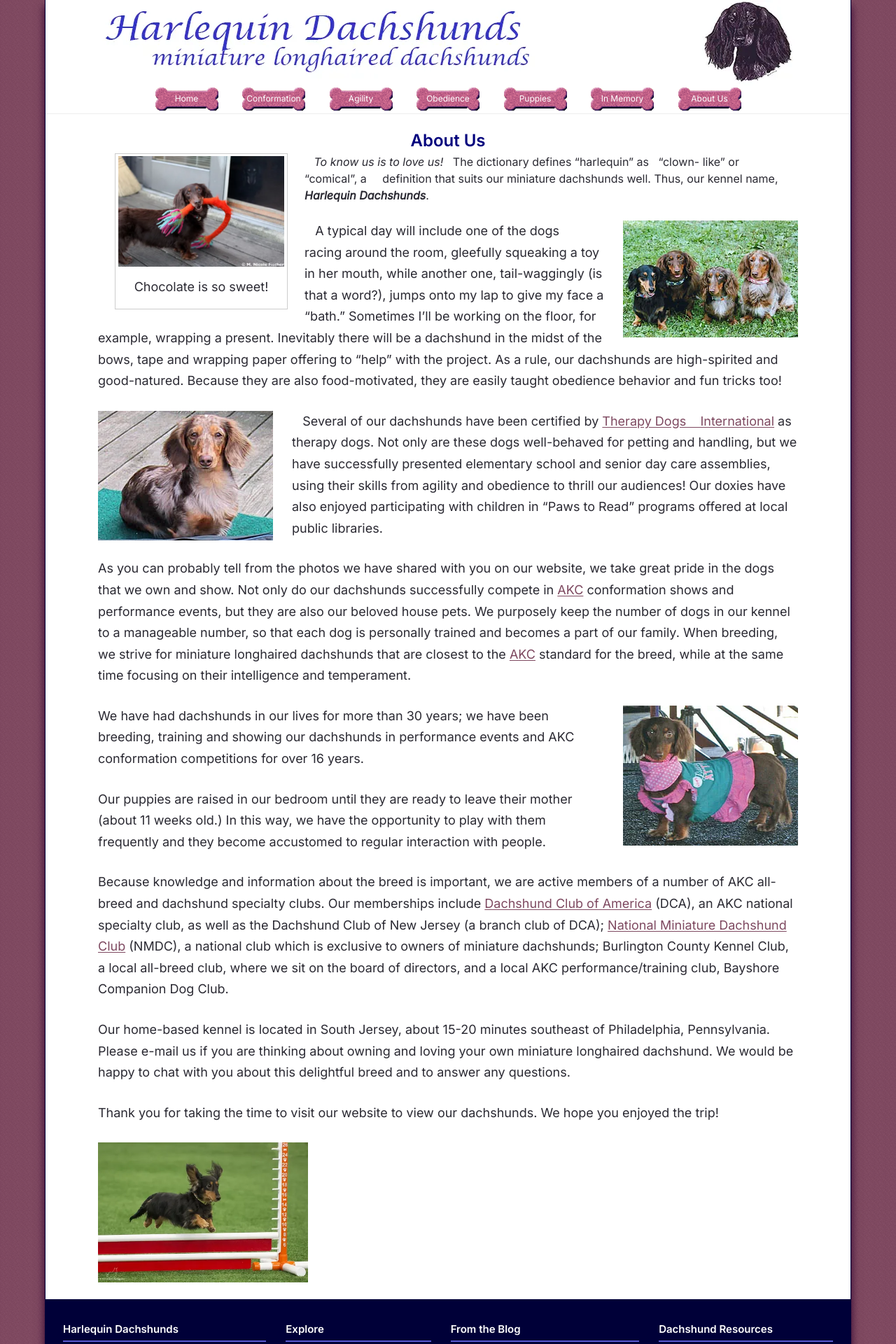
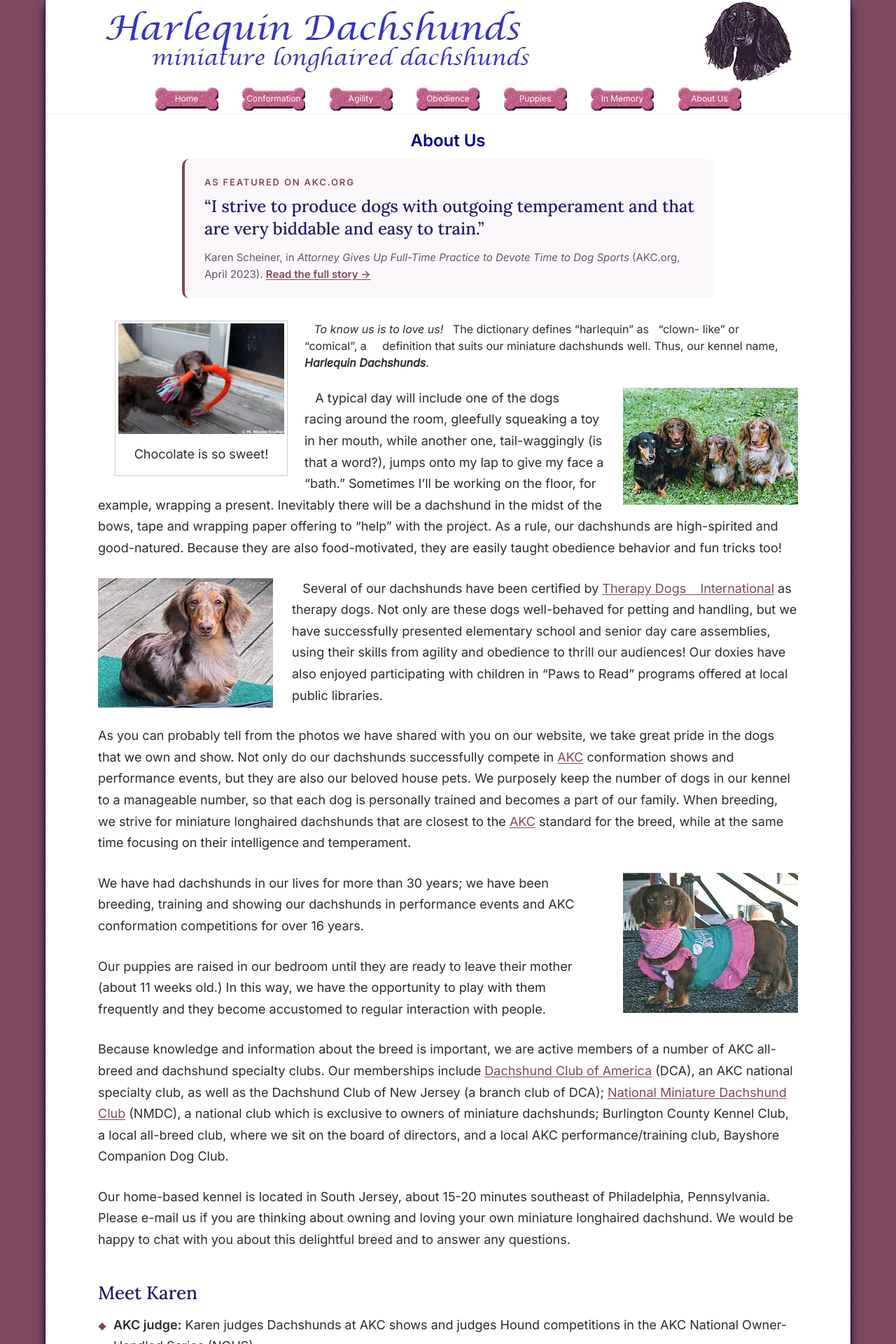
Before and after one commit to louisliberty/harlequin-dachshunds, a Jekyll site: the page built from about-us.html, in a window 1280 px wide. Shown: the top 1920 px of the page at 70% size. Built offline with Jekyll 4.4.1, drawn with Linux system fonts in a browser that asks for light colours; some of the changed text lies outside the part shown.

Commit message:
About Us: AKC.org feature box and Meet Karen highlights; footer: judge credential, AKC feature link, badge links to Breeder of Merit list
Co-Authored-By: Claude Opus 5.5 <noreply@anthropic.com>
Claude-Session: https://claude.ai/code/session_01TAfJqWrpFTn7GBn9jW8hNF

```diff
--- a/_includes/footer.html
+++ b/_includes/footer.html
@@ -2,8 +2,9 @@
 		<div class="footer-columns">
 			<section class="footer-col footer-about">
 				<h2 class="footer-heading">{{ site.title }}</h2>
-				<div class="footer-badge"><img src="/assets/images/site/breeder-merit-badge.webp" alt="American Kennel Club Breeder of Merit" width="150" height="79" loading="lazy" decoding="async"></div>
-				<p>AKC Breeder of Merit raising Miniature Longhaired Dachshunds in South Jersey, near Philadelphia, for more than 20 years.</p>
+				<a class="footer-badge" href="https://www.akc.org/breeder-programs/akc-breeder-of-merit-program/list/" target="_blank" rel="noopener" title="AKC Breeder of Merit participants (search Scheiner)"><img src="/assets/images/site/breeder-merit-badge.webp" alt="American Kennel Club Breeder of Merit" width="150" height="79" loading="lazy" decoding="async"></a>
+				<p class="footer-featured"><a href="https://www.akc.org/expert-advice/news/attorney-gives-up-practice-for-dog-sports/" target="_blank" rel="noopener">Featured on AKC.org &rarr;</a></p>
+				<p>AKC Breeder of Merit and AKC Dachshund judge, raising Miniature Longhaired Dachshunds in South Jersey, near Philadelphia, for more than 20 years.</p>
 				<p><a href="mailto:{{ site.email }}">{{ site.email }}</a></p>
 			</section>
 			<nav class="footer-col" aria-label="Footer">
--- a/about-us.html
+++ b/about-us.html
@@ -5,6 +5,11 @@ body_class: page
 permalink: /about-us/
 description: "Chocolate is so sweet! To know us is to love us! The dictionary defines “harlequin” as “clown- like” or “comical”, a definition that suits our miniature…"
 ---
+<aside class="featured-akc">
+<p class="featured-akc-label">As featured on AKC.org</p>
+<blockquote class="featured-akc-quote">“I strive to produce dogs with outgoing temperament and that are very biddable and easy to train.”</blockquote>
+<p class="featured-akc-cite">Karen Scheiner, in <cite>Attorney Gives Up Full-Time Practice to Devote Time to Dog Sports</cite> (AKC.org, April 2023). <a href="https://www.akc.org/expert-advice/news/attorney-gives-up-practice-for-dog-sports/" target="_blank" rel="noopener">Read the full story &rarr;</a></p>
+</aside>
 <blockquote>
 <div class="wp-caption alignleft" id="attachment_344" style="width: 247px"><a href="/assets/images/site/photo-doggie.jpg" title=""><picture><source type="image/webp" srcset="/assets/img-sizes/site/photo-doggie-480.webp 480w, /assets/img-sizes/site/photo-doggie-600.webp 600w" sizes="(max-width: 600px) 92vw, min(237px, 92vw, 1000px)"><img fetchpriority="high" loading="eager" alt="dog" aria-describedby="caption-attachment-344" class="wp-image-344" height="196" src="/assets/images/site/photo-doggie.jpg" width="237"/></picture></a><p class="wp-caption-text" id="caption-attachment-344">Chocolate is so sweet!</p></div>
 <address><em>   To know us is to love us!   </em>The dictionary defines “harlequin” as   “clown- like” or “comical”, a     definition that suits our miniature dachshunds well. Thus, our kennel name, <em><strong>Harlequin Dachshunds</strong></em>.</address>
@@ -16,5 +21,13 @@ description: "Chocolate is so sweet! To know us is to love us! The dictionary de
 <p>Our puppies are raised in our bedroom until they are ready to leave their mother (about 11 weeks old.) In this way, we have the opportunity to play with them frequently and they become accustomed to regular interaction with people.</p>
 <p>Because knowledge and information about the breed is important, we are active members of a number of AKC all-breed and dachshund specialty clubs. Our memberships include <a href="http://dachshund-dca.org/">Dachshund Club of America</a> (DCA), an AKC national specialty club, as well as the Dachshund Club of New Jersey (a branch club of DCA); <a href="http://dachshund-nmdc.org/">National Miniature Dachshund Club</a> (NMDC), a national club which is exclusive to owners of miniature dachshunds; Burlington County Kennel Club, a local all-breed club, where we sit on the board of directors, and a local AKC performance/training club, Bayshore Companion Dog Club.</p>
 <p>Our home-based kennel is located in South Jersey, about 15-20 minutes southeast of Philadelphia, Pennsylvania. Please e-mail us if you are thinking about owning and loving your own miniature longhaired dachshund. We would be happy to chat with you about this delightful breed and to answer any questions.</p>
+<h2 class="about-heading">Meet Karen</h2>
+<ul class="about-highlights">
+<li><strong>AKC judge:</strong> Karen judges Dachshunds at AKC shows and judges Hound competitions in the AKC National Owner-Handled Series (NOHS).</li>
+<li><strong>Top-ranked dogs:</strong> Rock Star was ranked the number-two Dachshund in the country the year he earned his Utility Dog title.</li>
+<li><strong>Versatile competitor:</strong> Karen competes in conformation, rally, obedience, scent work, agility, tracking and CAT (coursing ability) tests.</li>
+<li><strong>Club leadership:</strong> she chairs trials and holds leadership roles in several regional clubs.</li>
+<li><strong>Small, careful program:</strong> Harlequin Dachshunds limits breeding to one or two litters a year.</li>
+</ul>
 <p>Thank you for taking the time to visit our website to view our dachshunds. We hope you enjoyed the trip!</p>
 <p><a href="/assets/images/dogs/emerald/emerald-jumping-2014.jpg" title=""><picture><source type="image/webp" srcset="/assets/img-sizes/dogs/emerald/emerald-jumping-2014-480.webp 480w, /assets/img-sizes/dogs/emerald/emerald-jumping-2014-800.webp 800w, /assets/img-sizes/dogs/emerald/emerald-jumping-2014-1200.webp 1200w" sizes="(max-width: 600px) 92vw, min(300px, 92vw, 1000px)"><img loading="lazy" decoding="async" alt="Emerald jumping 2014" class="alignleft size-medium wp-image-360" height="200" src="/assets/images/dogs/emerald/emerald-jumping-2014.jpg" width="300"/></picture></a></p>
--- a/assets/css/site.css
+++ b/assets/css/site.css
@@ -232,3 +232,19 @@ body, button, input, select, textarea { font-family: Inter, system-ui, -apple-sy
 /* Footer: AKC Breeder of Merit badge on a white card */
 footer#colophon .footer-badge { display: inline-block; background: #fff; border-radius: 10px; padding: 8px 10px; margin: 4px 0 14px; box-shadow: 0 2px 8px rgba(0,0,0,.25); line-height: 0; }
 footer#colophon .footer-badge img { display: block; width: 150px; height: auto; }
+
+/* About Us: "As featured on AKC.org" box and Meet Karen highlights */
+.entry-content .featured-akc { clear: both; max-width: 760px; margin: 8px auto 32px; padding: 22px 28px; background: #faf6f9; border-left: 4px solid #7e4960; border-radius: 10px; text-align: left; }
+.entry-content .featured-akc-label { font-family: Inter, system-ui, sans-serif; font-size: 13px; font-weight: 600; letter-spacing: .14em; text-transform: uppercase; color: #7e4960; margin: 0 0 8px; }
+.entry-content blockquote.featured-akc-quote { font-family: Lora, Georgia, serif; font-weight: 500; font-style: normal; font-size: 24px; line-height: 1.35; color: #1d1b5e; margin: 0 0 12px; padding: 0; border: 0; quotes: none; }
+.entry-content blockquote.featured-akc-quote::before, .entry-content blockquote.featured-akc-quote::after { content: none; }
+.entry-content .featured-akc-cite { font-size: 15px; line-height: 1.6; color: #5d5b6a; margin: 0; }
+.entry-content .featured-akc-cite cite { font-style: italic; }
+.entry-content .featured-akc-cite a { font-weight: 600; white-space: nowrap; }
+.entry-content h2.about-heading { clear: both; font-family: Lora, Georgia, serif; font-weight: 500; font-size: 26px; color: #1d1b5e; text-align: left; margin: 36px 0 12px; padding-top: 4px; }
+.entry-content ul.about-highlights { list-style: none; margin: 0 0 28px; padding: 0; }
+.entry-content ul.about-highlights li { position: relative; padding-left: 22px; margin: 0 0 10px; }
+.entry-content ul.about-highlights li::before { content: ""; position: absolute; left: 2px; top: .72em; width: 8px; height: 8px; background: #7e4960; transform: rotate(45deg); }
+footer#colophon .footer-featured { margin: 0 0 12px; font-size: 14px; }
+footer#colophon .footer-featured a { font-weight: 600; }
+@media (max-width: 600px) { .entry-content .featured-akc { padding: 18px 18px; } .entry-content blockquote.featured-akc-quote { font-size: 20px; } }
```
